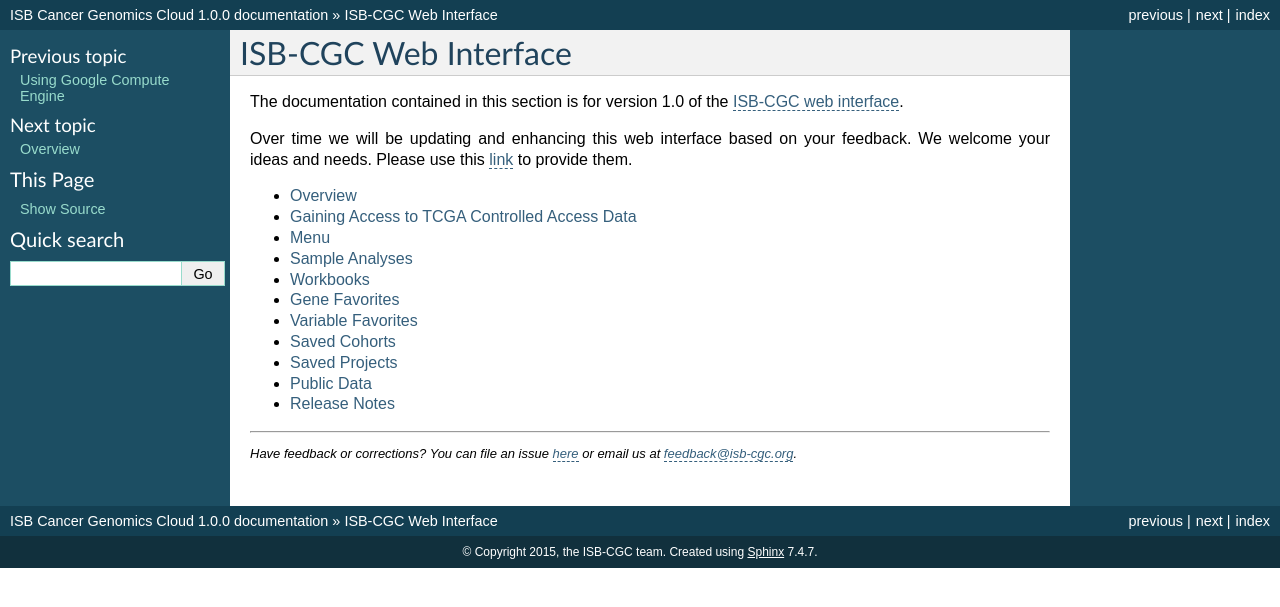
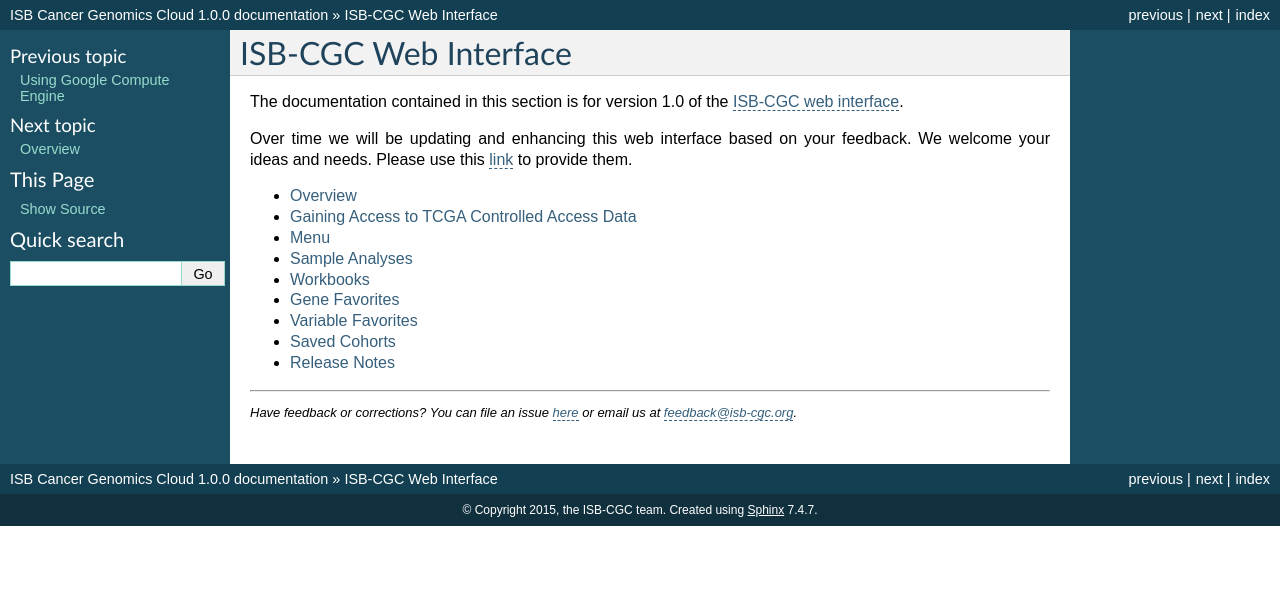
Before and after one commit to isb-cgc/readthedocs, a Sphinx documentation site: the page built from docs/source/sections/Web-UI.rst, in a window 1280 px wide. Shown: the top 607 px of the page. Built offline with Sphinx 7.4.7, drawn with Linux system fonts in a browser that asks for light colours.

Commit message:
Update Web-UI.rst

```diff
--- a/docs/source/sections/Web-UI.rst
+++ b/docs/source/sections/Web-UI.rst
@@ -17,6 +17,4 @@
    webapp/Gene-Favorites
    webapp/Variable-Favorites
    webapp/Saved-Cohorts
-   webapp/Saved-Projects
-   webapp/Public-Data
    webapp/releases
```
